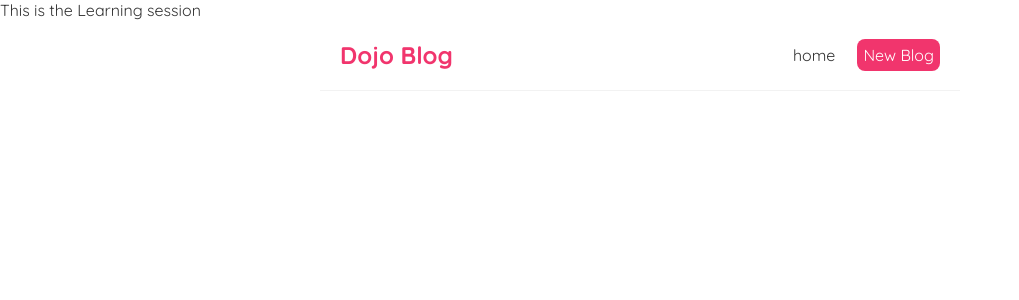
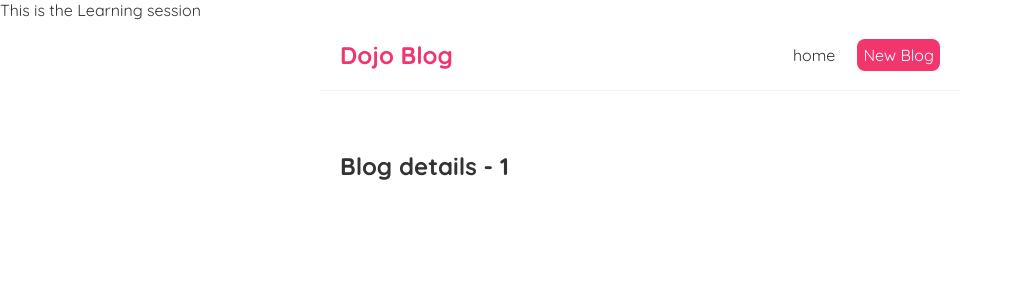
Before and after one commit to Ifansyfiq/React, a React (Create React App) app in the folder FirstCode/dojo-blog/: page /blogs/1 in a window 1280 px wide. Shown: the top 300 px of the page, without its empty margins (0-1019 px from the left). Built offline with nearby package versions, Linux system fonts and the light colour scheme.

Commit message:
Route Parameter

```diff
--- a/FirstCode/dojo-blog/src/App.js
+++ b/FirstCode/dojo-blog/src/App.js
@@ -2,6 +2,7 @@
 import Home from './Home';
 import { BrowserRouter as  Routing ,Route, Routes } from 'react-router-dom'; //declare router (Switch (V5) change with Routes (v6))
 import Create from './Create';
+import BlogDetails from './BlogDetails';
 
 
 function App() {
@@ -15,6 +16,7 @@
      <Routes>
           <Route path="/" element={<Home/>}/>
           <Route path="/create" element={<Create/>}/>
+          <Route path="/blogs/:id" element={<BlogDetails/>}/>
      </Routes>
      </div>
     </div>
--- /dev/null
+++ b/FirstCode/dojo-blog/src/BlogDetails.js
@@ -0,0 +1,15 @@
+import { useParams } from "react-router-dom";
+
+const BlogDetails = () => {
+    const {id} = useParams()
+
+    return (
+        <div className="blog-BlogDetails">
+            <h2>Blog details - {id}</h2>
+        </div>
+    );
+
+
+}
+
+export default BlogDetails
--- a/FirstCode/dojo-blog/src/BlogList.js
+++ b/FirstCode/dojo-blog/src/BlogList.js
@@ -1,3 +1,5 @@
+import { Link } from "react-router-dom";
+
 const BlogList = (props) => {
      const blogs = props.blooging;
      const header = props.title;
@@ -8,9 +10,11 @@
       <h2 >{header}</h2>
       {blogs.map(blog => (
         <div className="blog-preview" key={blog.id} >
+          <Link to={`/blogs/${blog.id}`}>
           <h2>{ blog.title }</h2>
           <p>Written by { blog.author }</p>
           {/* {<button onClick={() => handleDelete(blog.id)}>Delete blog</button>} */}
+          </Link>
         </div>
       ))}
     </div>
--- a/FirstCode/dojo-blog/src/index.css
+++ b/FirstCode/dojo-blog/src/index.css
@@ -49,3 +49,6 @@
   color: #f1356d;
   margin-bottom: 8px;
 }
+.blog-preview a {
+  text-decoration: none;
+}
```
